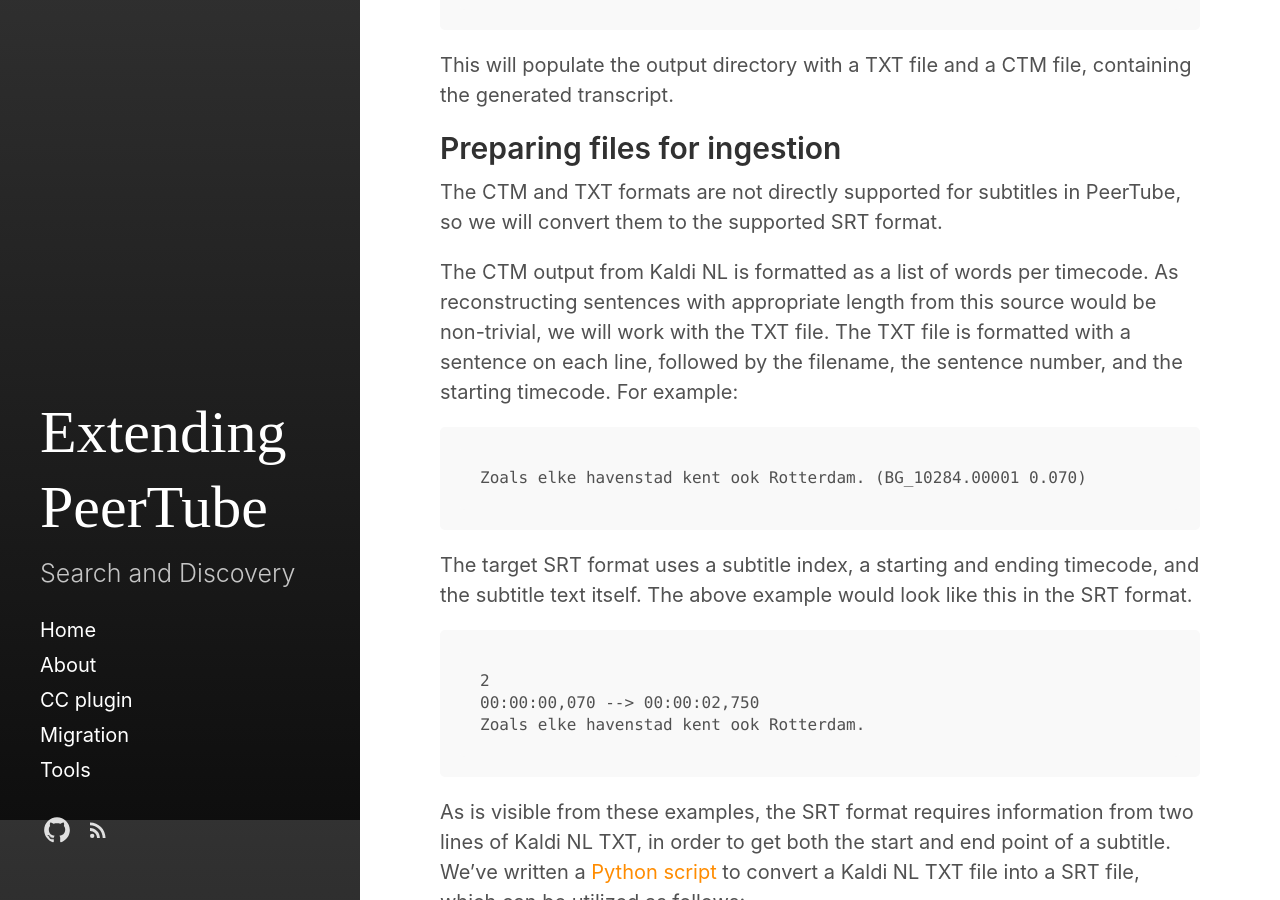
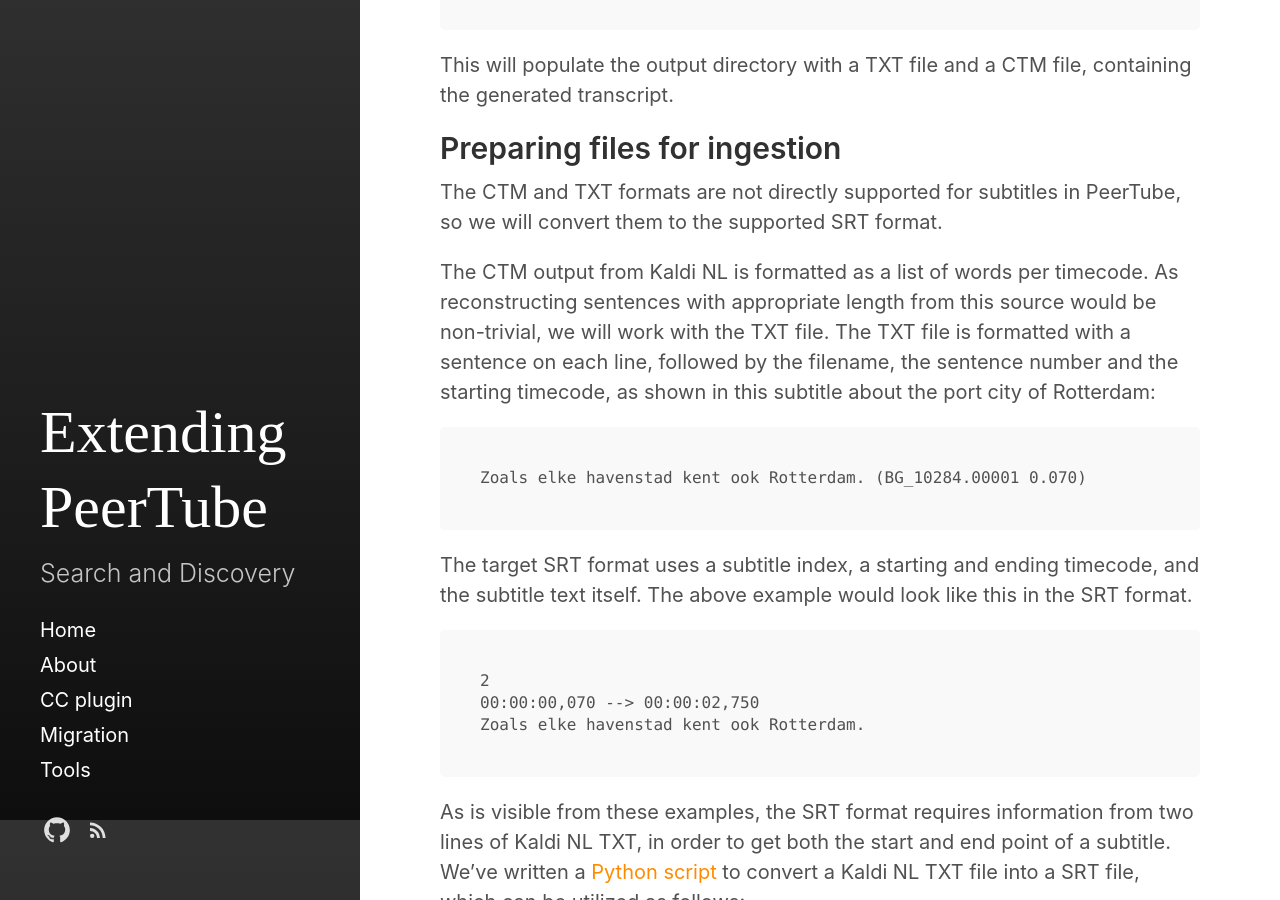
Before and after one commit to beeldengeluid/extending-peertube, a Jekyll site: the page built from _posts/2021-08-04-subtitling-video-collections-on-peertube.md, in a window 1280 px wide and 900 px high, scrolled down 1880 px. Built offline with Jekyll 4.4.1, drawn with Linux system fonts in a browser that asks for light colours.

Commit message:
tweak phrasing

````diff
--- a/_posts/2021-08-04-subtitling-video-collections-on-peertube.md
+++ b/_posts/2021-08-04-subtitling-video-collections-on-peertube.md
@@ -52,7 +52,7 @@
 
 The CTM and TXT formats are not directly supported for subtitles in PeerTube, so we will convert them to the supported SRT format.
 
-The CTM output from Kaldi NL is formatted as a list of words per timecode. As reconstructing sentences with appropriate length from this source would be non-trivial, we will work with the TXT file. The TXT file is formatted with a sentence on each line, followed by the filename, the sentence number, and the starting timecode. For example:
+The CTM output from Kaldi NL is formatted as a list of words per timecode. As reconstructing sentences with appropriate length from this source would be non-trivial, we will work with the TXT file. The TXT file is formatted with a sentence on each line, followed by the filename, the sentence number and the starting timecode, as shown in this subtitle about the port city of Rotterdam:
 
 
 ```
````
